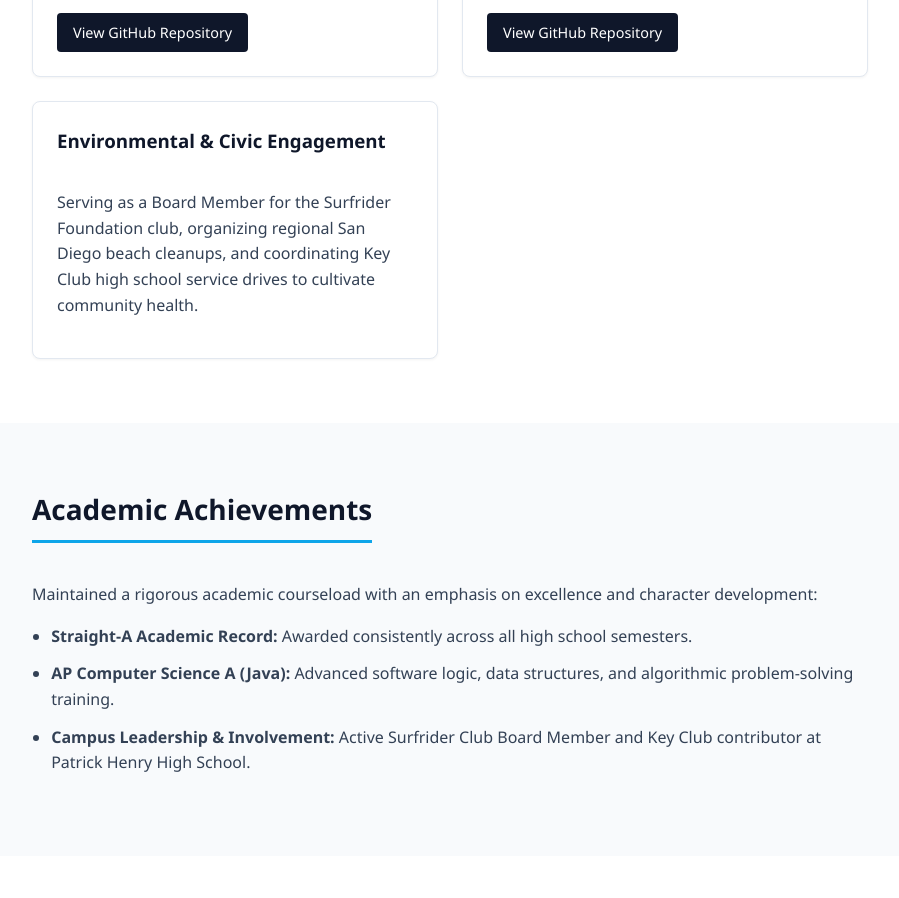
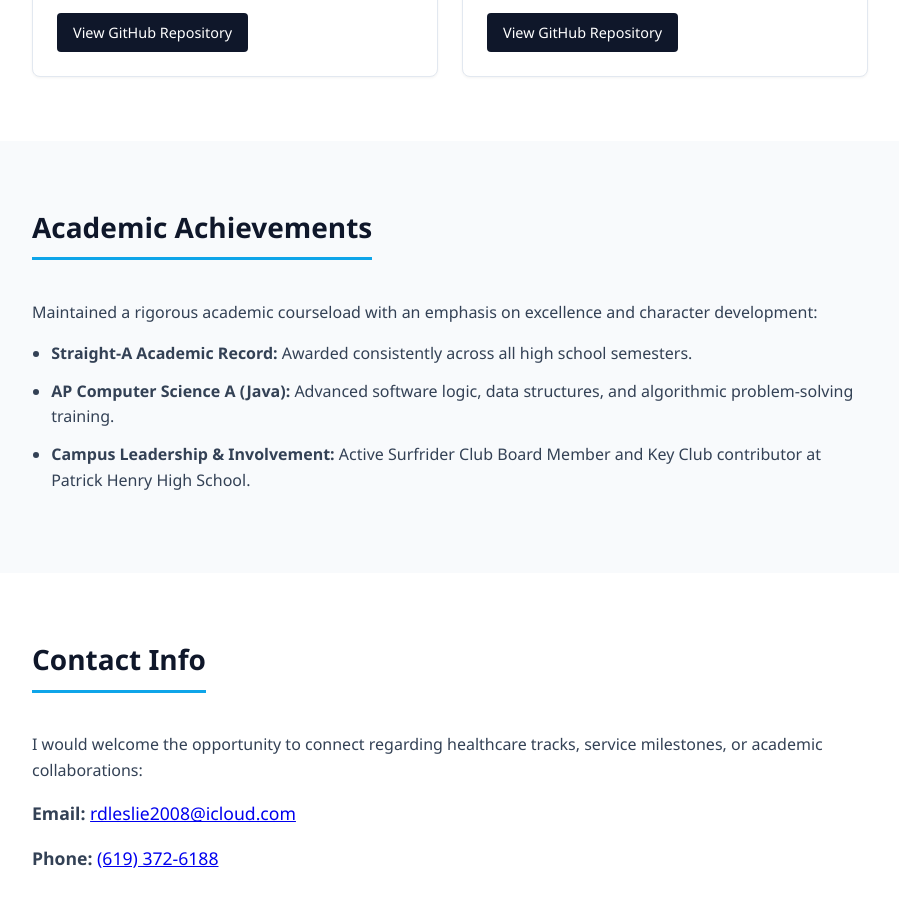
Before and after one commit to Ryan-Leslie/Ryan-Leslie.github.io, a plain HTML site: page index.html in a window 1280 px wide. Shown: the part 1389-2287 px from the top of the page, without its empty margins (190-1089 px from the left). Drawn offline with Linux system fonts and the light colour scheme.

```diff
--- a/index.html
+++ b/index.html
@@ -350,11 +350,6 @@
                     <a href="https://github.com/Ryan-Leslie/Zootopia_Pet_Project" target="_blank" class="btn">View GitHub Repository</a>
                 </div>
 
-                <div class="project-card">
-                    <h3>Environmental & Civic Engagement</h3>
-                    <p>Serving as a Board Member for the Surfrider Foundation club, organizing regional San Diego beach cleanups, and coordinating Key Club high school service drives to cultivate community health.</p>
-                    <!-- SUGGESTION: Add a photo folder or writeup link if you document these cleanups -->
-                </div>
 
                 <!-- SUGGESTION: Placeholder to inspire you to add upcoming or in-progress clinical assignments, e.g., "Mesa College Anatomy Coursework" or "First Aid Certification" -->
             </div>
```
